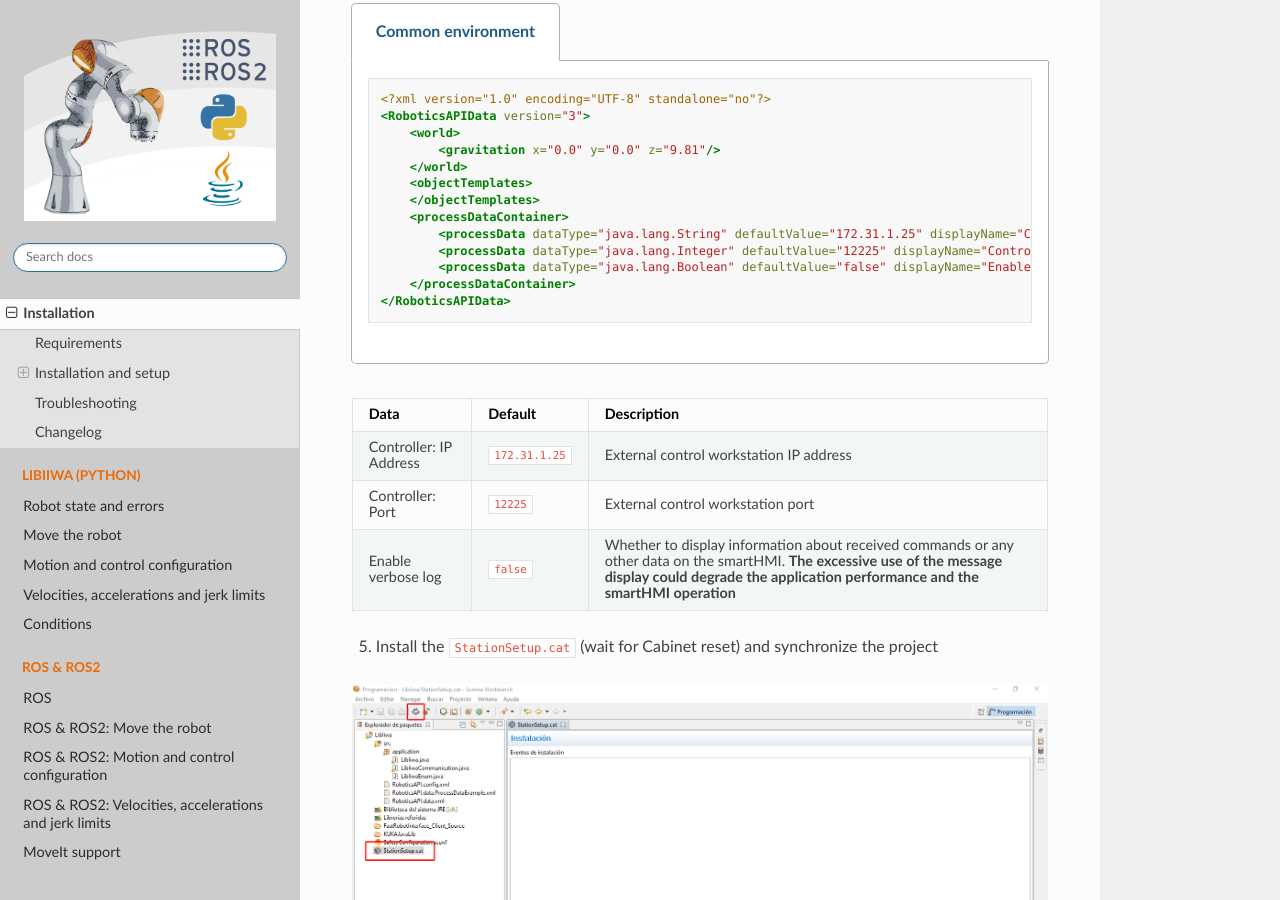
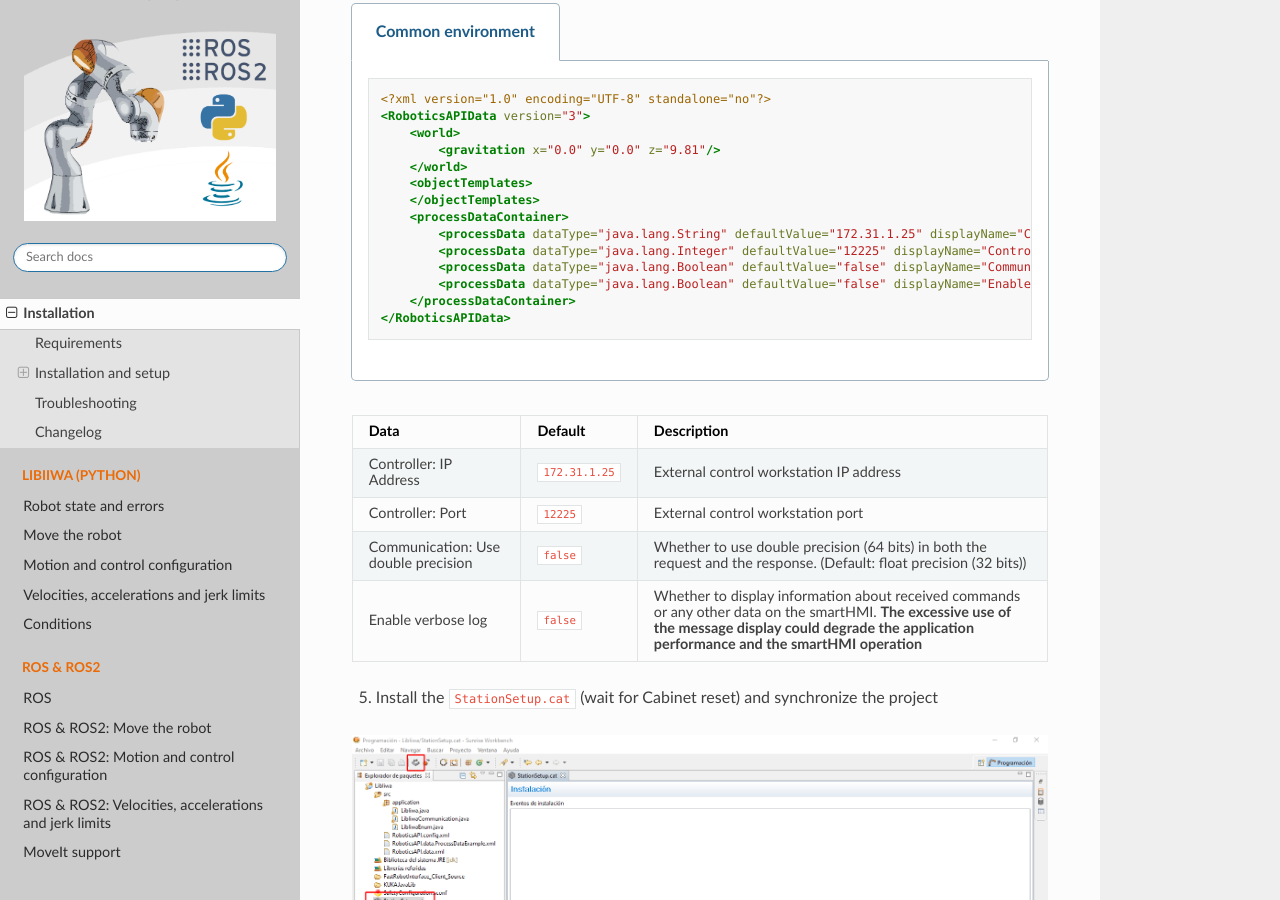
Before and after one commit to Toni-SM/libiiwa, a Sphinx documentation site: the page built from docs/source/intro/installation.rst, in a window 1280 px wide and 900 px high, scrolled down 1601 px. Built offline with Sphinx 7.4.7 and the Read the Docs theme 2.0.0, drawn with Linux system fonts in a browser that asks for light colours; the version number could not be read and is left out.

Commit message:
Add double precision to ProcessData configuration

```diff
--- a/docs/source/intro/installation.rst
+++ b/docs/source/intro/installation.rst
@@ -72,6 +72,7 @@ Sunrise project
                     <processDataContainer>
                         <processData dataType="java.lang.String" defaultValue="172.31.1.25" displayName="Controller: IP Address" editableOnHmi="true" id="controller_ip" value="172.31.1.25"/>
                         <processData dataType="java.lang.Integer" defaultValue="12225" displayName="Controller: Port" editableOnHmi="true" id="controller_port" max="65535" min="1024" value="12225"/>
+                        <processData dataType="java.lang.Boolean" defaultValue="false" displayName="Communication: Use double precision" editableOnHmi="true" id="communication_double_precision" value="false"/>
                         <processData dataType="java.lang.Boolean" defaultValue="false" displayName="Enable verbose log" editableOnHmi="true" id="verbose" value="false"/>
                     </processDataContainer>
                 </RoboticsAPIData>
@@ -92,6 +93,9 @@ Sunrise project
     * - Controller: Port
       - :literal:`12225`
       - External control workstation port
+    * - Communication: Use double precision
+      - :literal:`false`
+      - Whether to use double precision (64 bits) in both the request and the response. (Default: float precision (32 bits))
     * - Enable verbose log
       - :literal:`false`
       - Whether to display information about received commands or any other data on the smartHMI. **The excessive use of the message display could degrade the application performance and the smartHMI operation**
```
